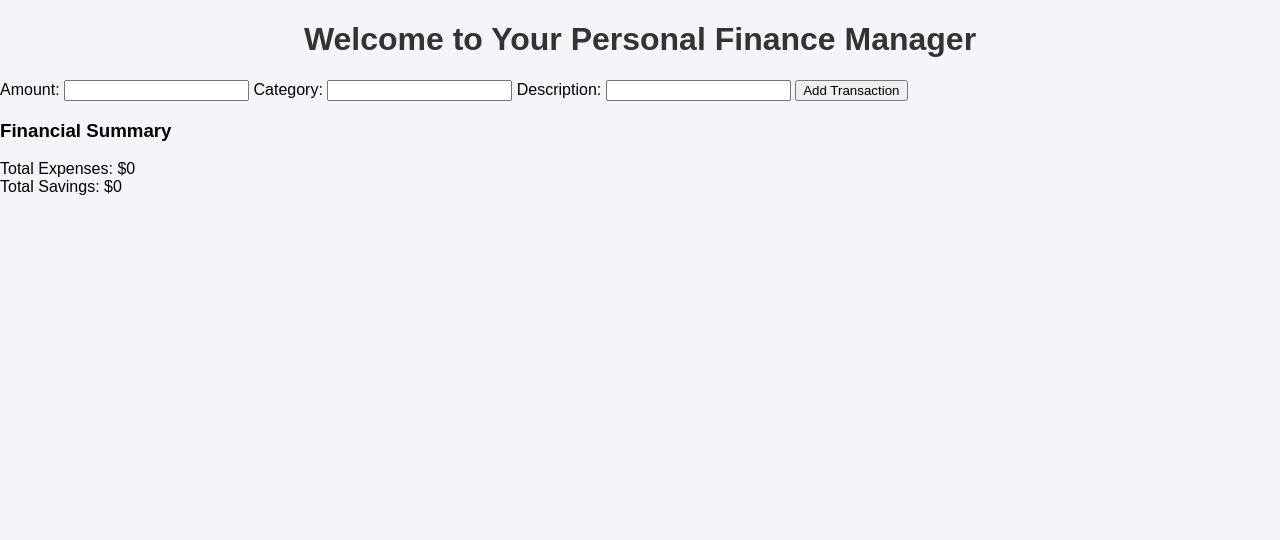
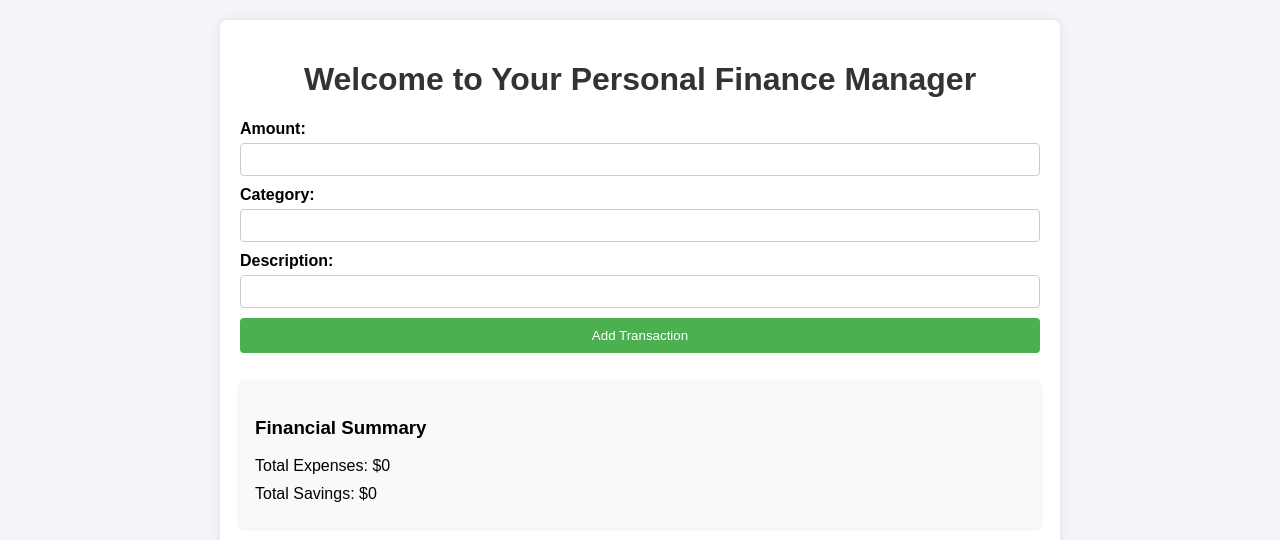
Before and after one commit to nihalgirish/personal-finance-management-app, a plain HTML site: page index.html in a window 1280 px wide. Drawn offline with Linux system fonts and the light colour scheme.

Commit message:
Update style.css

```diff
--- a/style.css
+++ b/style.css
@@ -1,4 +1,4 @@
-/* Basic style setup */
+/* Basic Styles */
 body {
     font-family: Arial, sans-serif;
     background-color: #f4f4f9;
@@ -10,3 +10,55 @@ h1 {
     text-align: center;
     color: #333;
 }
+
+.app-container {
+    max-width: 800px;
+    margin: 20px auto;
+    padding: 20px;
+    background-color: white;
+    border-radius: 8px;
+    box-shadow: 0 0 10px rgba(0, 0, 0, 0.1);
+}
+
+form {
+    display: flex;
+    flex-direction: column;
+    margin-bottom: 20px;
+}
+
+form label {
+    margin-bottom: 5px;
+    font-weight: bold;
+}
+
+form input {
+    margin-bottom: 10px;
+    padding: 8px;
+    border: 1px solid #ccc;
+    border-radius: 4px;
+}
+
+form button {
+    padding: 10px;
+    background-color: #4CAF50;
+    color: white;
+    border: none;
+    border-radius: 4px;
+    cursor: pointer;
+}
+
+form button:hover {
+    background-color: #45a049;
+}
+
+#financial-summary {
+    margin-top: 30px;
+    padding: 15px;
+    background-color: #f9f9f9;
+    border-radius: 4px;
+    box-shadow: 0 0 5px rgba(0, 0, 0, 0.1);
+}
+
+#total-expenses, #total-savings {
+    margin: 10px 0;
+}
```
